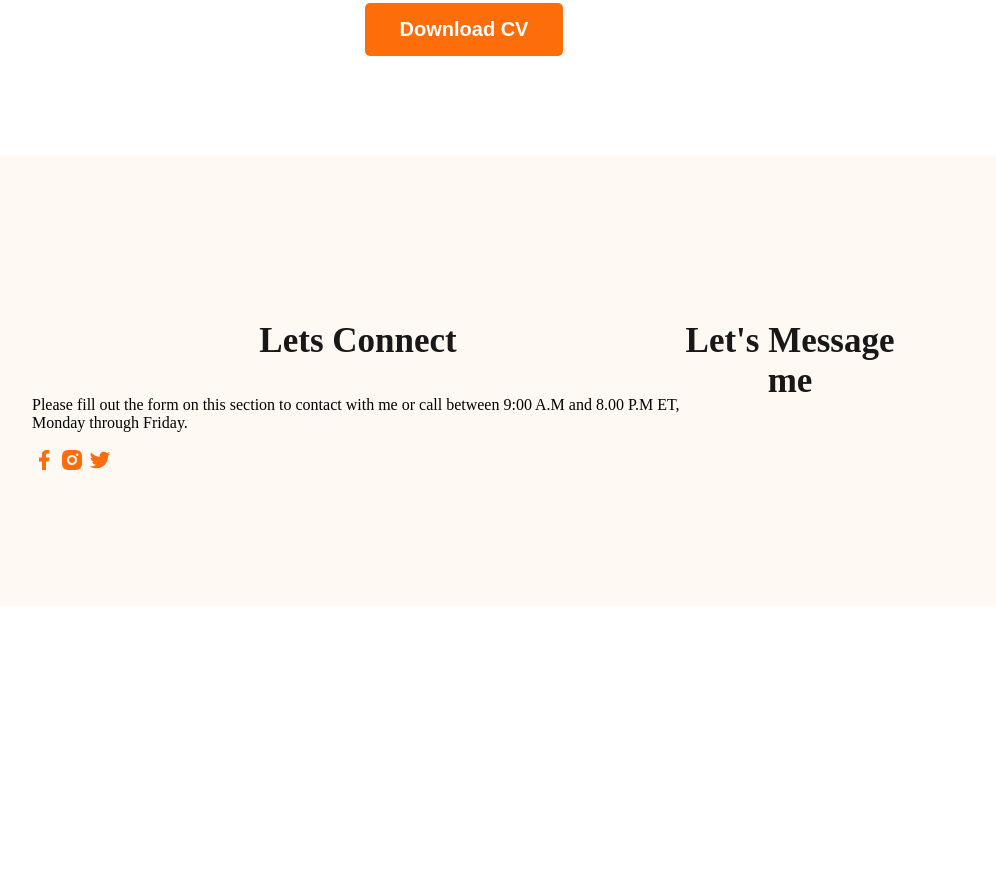
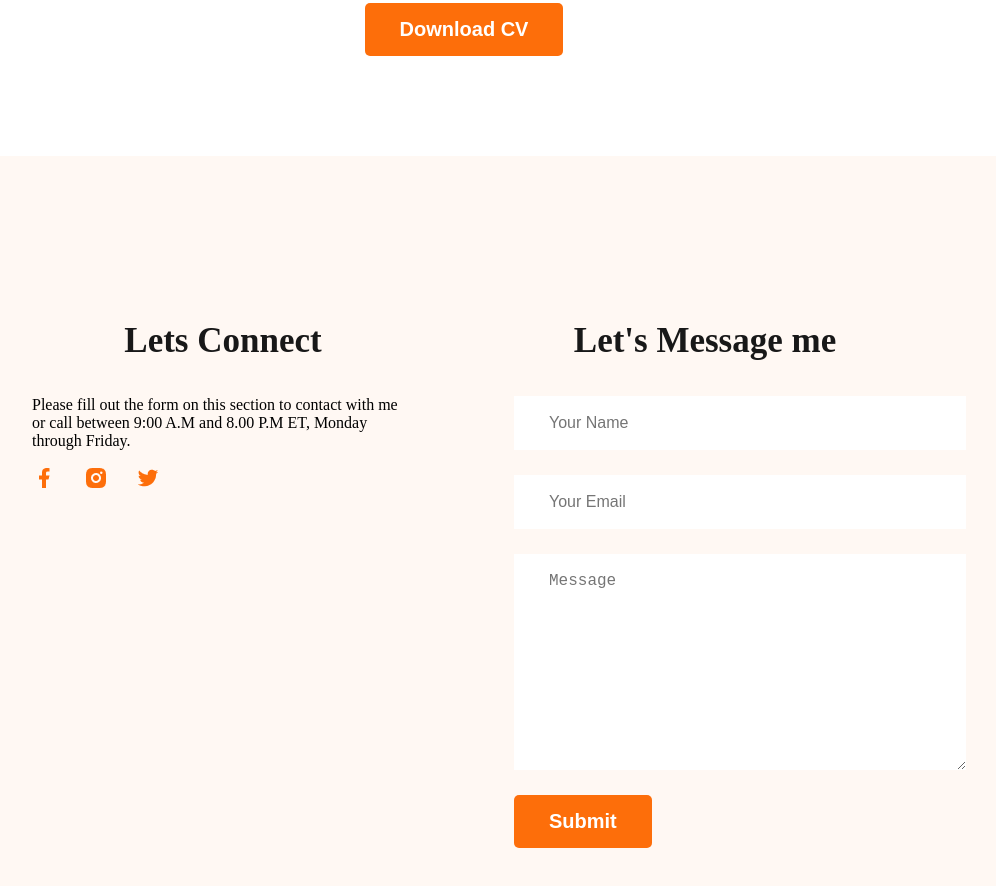
Before and after one commit to NurMohammad80/web-developer-portfolio, a plain HTML site: page index.html in a window 1280 px wide. Shown: the part 2994-3880 px from the top of the page, without its empty margins (176-1172 px from the left). Before the commit the page ends 3608 px from the top, so only its background shows below. Drawn offline with Linux system fonts and the light colour scheme.

Commit message:
finished footer with contact

```diff
--- a/index.html
+++ b/index.html
@@ -196,6 +196,12 @@
         </div>
         <div class="footer-column">
             <h3 class="footer-column-title">Let's Message me</h3>
+            <form class="contact" action="">
+                <input type="text" placeholder="Your Name">
+                <input type="email" placeholder="Your Email">
+                <textarea placeholder="Message" name="" id="" cols="30" rows="10"></textarea>
+                <input class="btn-primary" type="submit" value="Submit">
+            </form>
         </div>
 
     </footer>
--- a/styles/portfolio.css
+++ b/styles/portfolio.css
@@ -221,9 +221,28 @@ main section {
     font-weight: 700;
 }
 
-footer{
-display: flex;
-background-color: #FFF8F3;
-padding: 130px 200px;
-margin-top: 100px;
+footer {
+    display: flex;
+    gap: 100px;
+    background-color: #FFF8F3;
+    padding: 130px 200px;
+    margin-top: 100px;
 }
+
+.footer-column {
+    width: 50%;
+}
+.social-links a{
+    margin-right: 24px;
+}
+
+.contact input[type="text"], .contact input[type="email"],
+textarea {
+    display: block;
+    margin-bottom: 25px;
+    color: #757575;
+    font-size: 16px;
+    padding: 18px 35px;
+    border: 0;
+    width: 100%;
+}
```
